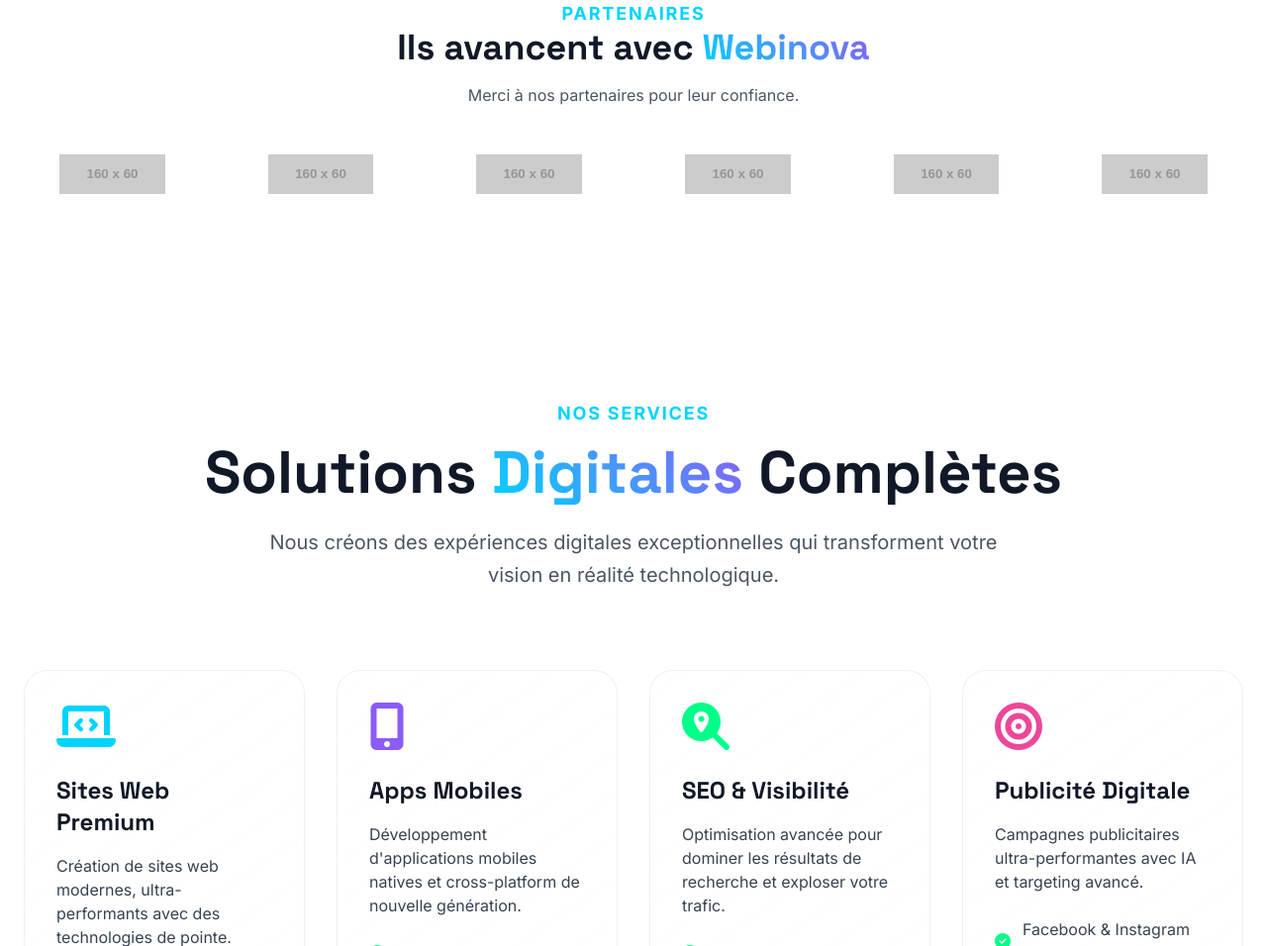
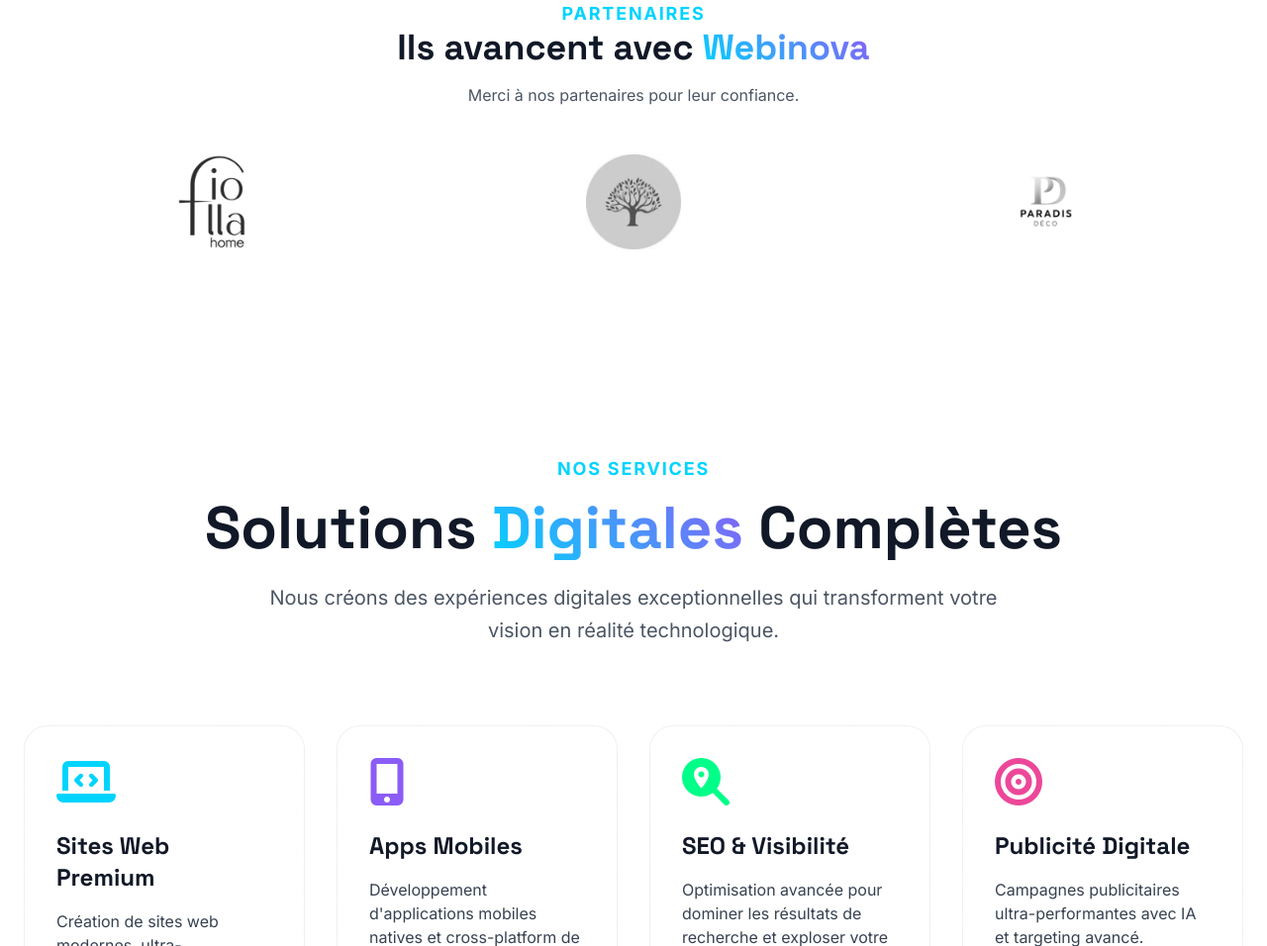
Before and after one commit to ghassensta/webinova-, a plain HTML site: page index.html in a window 1280 px wide. Shown: the part 880-1836 px from the top of the page at 99% size. Drawn offline with nearby package versions, Linux system fonts and the light colour scheme; placeholder pictures from the web are drawn by us.

Commit message:
to-prodddddd

```diff
--- a/index.html
+++ b/index.html
@@ -419,50 +419,44 @@
             Merci à nos partenaires pour leur confiance.
           </p>
         </div>
+        <div class="grid grid-cols-2 sm:grid-cols-3 gap-8 items-center">
+          <!-- Logo 1 -->
+          <div class="group grayscale hover:grayscale-0 transition">
             <div
-          class="grid grid-cols-2 sm:grid-cols-3 lg:grid-cols-6 gap-8 items-center"
+              class="mx-auto h-20 w-40 sm:h-24 sm:w-48 flex items-center justify-center"
             >
-          <div class="group grayscale hover:grayscale-0 transition">
               <img
-              class="mx-auto h-10"
-              src="https://dummyimage.com/160x60/cccccc/000000&text=Brand+1"
-              alt="Partenaire 1"
+                class="max-h-full max-w-full object-contain"
+                src="./Fiolla-home-logo.avif"
+                alt="fiolla-home"
               />
             </div>
+          </div>
+
+          <!-- Logo 2 -->
           <div class="group grayscale hover:grayscale-0 transition">
+            <div
+              class="mx-auto h-20 w-40 sm:h-24 sm:w-48 flex items-center justify-center"
+            >
               <img
-              class="mx-auto h-10"
-              src="https://dummyimage.com/160x60/e5e5e5/000000&text=Brand+2"
-              alt="Partenaire 2"
+                class="max-h-full max-w-full object-contain"
+                src="./floraision-logo.webp"
+                alt="floraison-tunisie"
               />
             </div>
+          </div>
+
+          <!-- Logo 3 -->
           <div class="group grayscale hover:grayscale-0 transition">
+            <div
+              class="mx-auto h-20 w-40 sm:h-24 sm:w-48 flex items-center justify-center"
+            >
               <img
-              class="mx-auto h-10"
-              src="https://dummyimage.com/160x60/d4d4d4/000000&text=Brand+3"
-              alt="Partenaire 3"
+                class="max-h-full max-w-full object-contain"
+                src="./paradis-deco-logo.png"
+                alt="paradis-deco-logo"
               />
             </div>
-          <div class="group grayscale hover:grayscale-0 transition">
-            <img
-              class="mx-auto h-10"
-              src="https://dummyimage.com/160x60/cccccc/000000&text=Brand+4"
-              alt="Partenaire 4"
-            />
-          </div>
-          <div class="group grayscale hover:grayscale-0 transition">
-            <img
-              class="mx-auto h-10"
-              src="https://dummyimage.com/160x60/e5e5e5/000000&text=Brand+5"
-              alt="Partenaire 5"
-            />
-          </div>
-          <div class="group grayscale hover:grayscale-0 transition">
-            <img
-              class="mx-auto h-10"
-              src="https://dummyimage.com/160x60/d4d4d4/000000&text=Brand+6"
-              alt="Partenaire 6"
-            />
           </div>
         </div>
       </div>
```
Also changed, not shown: Capture_d_écran_2025-08-02_151604-removebg-preview.png (added), Fiolla-home-logo.avif (added), floraision-logo.webp (added), paradis-deco-logo.png (added). Lines whose indentation alone changed are shown as unchanged.
